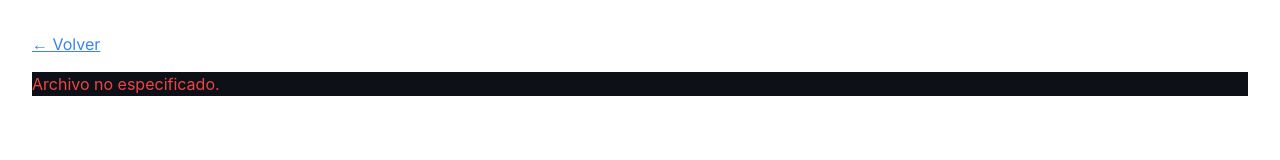
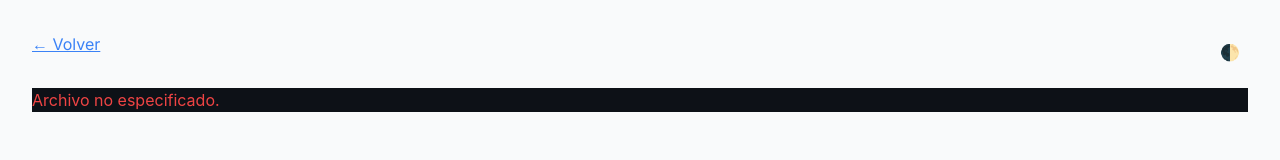
Before and after one commit to chernandez-c/estructuras_de_datos_y_algoritmos, a website: page viewer.html in a window 1280 px wide. Drawn offline with nearby package versions, Linux system fonts and the light colour scheme.

Commit message:
Enable class-based dark mode across pages

```diff
--- a/viewer.html
+++ b/viewer.html
@@ -4,16 +4,26 @@
   <meta charset="UTF-8">
   <meta name="viewport" content="width=device-width, initial-scale=1.0">
   <title>Material</title>
+  <script>
+    window.tailwind = {
+      config: {
+        darkMode: 'class'
+      }
+    }
+  </script>
   <script src="https://cdn.tailwindcss.com"></script>
   <script src="https://cdn.jsdelivr.net/npm/marked/marked.min.js"></script>
   <link href="https://fonts.googleapis.com/css2?family=Inter:wght@400;500;600;700&display=swap" rel="stylesheet">
   <link rel="stylesheet" href="assets/css/style.css">
   <link rel="stylesheet" href="https://cdn.jsdelivr.net/npm/github-markdown-css/github-markdown-dark.min.css">
 </head>
-<body class="antialiased">
+<body class="antialiased bg-gray-50 text-gray-700 dark:bg-gray-900 dark:text-gray-100">
   <main class="container mx-auto p-4 sm:p-6 lg:p-8">
-    <div class="mb-4"><a href="index.html" class="text-blue-500 underline">← Volver</a></div>
-    <div id="content" class="markdown-body dark:bg-gray-900 dark:text-gray-100"></div>
+    <div class="mb-4 flex justify-between">
+      <a href="index.html" class="text-blue-500 underline">← Volver</a>
+      <button id="theme-toggle" class="p-2 rounded-md text-gray-700 dark:text-gray-300 hover:bg-gray-100 dark:hover:bg-gray-700">🌓</button>
+    </div>
+    <div id="content" class="markdown-body"></div>
   </main>
   <script src="assets/js/theme.js"></script>
   <script src="assets/js/markdownLoader.js"></script>
```
Also changed, not shown: index.html (+7 -0 lines), visualizacion.html (+12 -2 lines).
